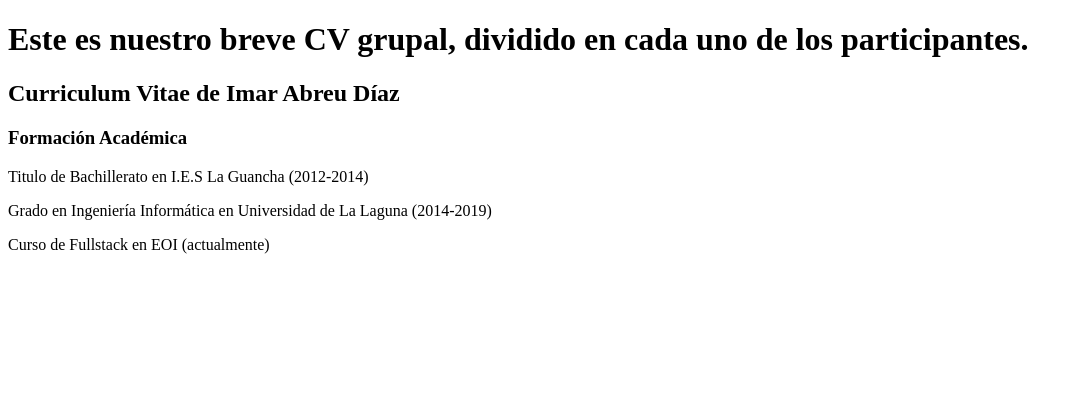
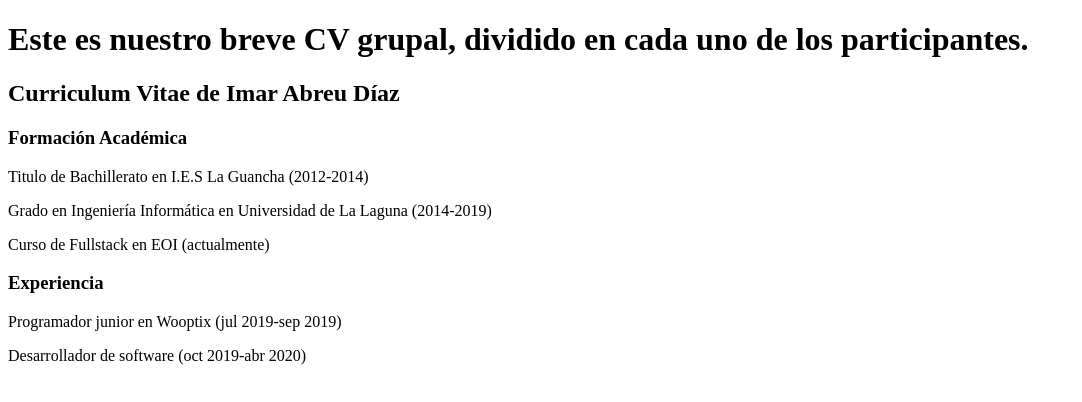
Before and after one commit to XavYan/cv-grupal, a plain HTML site: page src/index.html in a window 1280 px wide. Shown: the whole page, without its empty margins (0-1082 px from the left). Drawn offline with Linux system fonts and the light colour scheme.

Commit message:
Added the Imar work experience

```diff
--- a/src/index.html
+++ b/src/index.html
@@ -15,6 +15,11 @@
             <p>Grado en Ingeniería Informática en Universidad de La Laguna (2014-2019)</p>
             <p>Curso de Fullstack en EOI (actualmente)</p>
         </div>
+        <div class="work">
+            <h3>Experiencia</h3>
+            <p>Programador junior en Wooptix (jul 2019-sep 2019)</p>
+            <p>Desarrollador de software (oct 2019-abr 2020)</p>
+        </div>
     </div>
 </body>
 </html>
```
